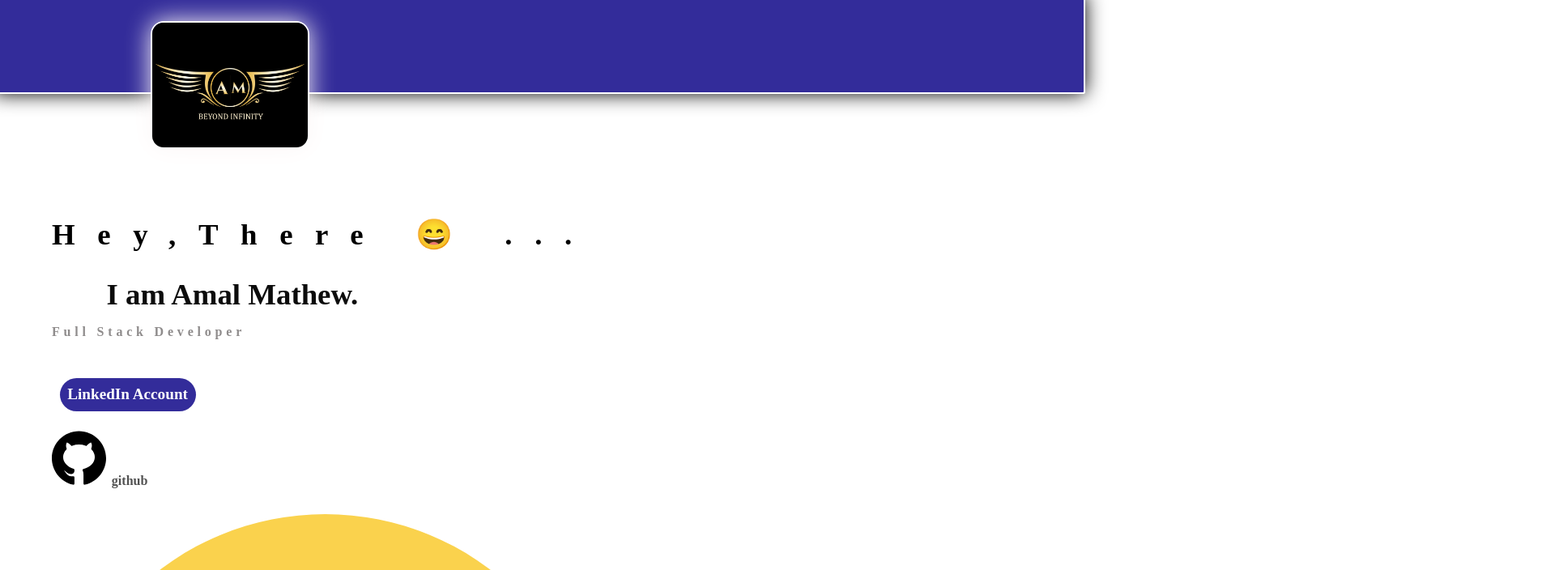
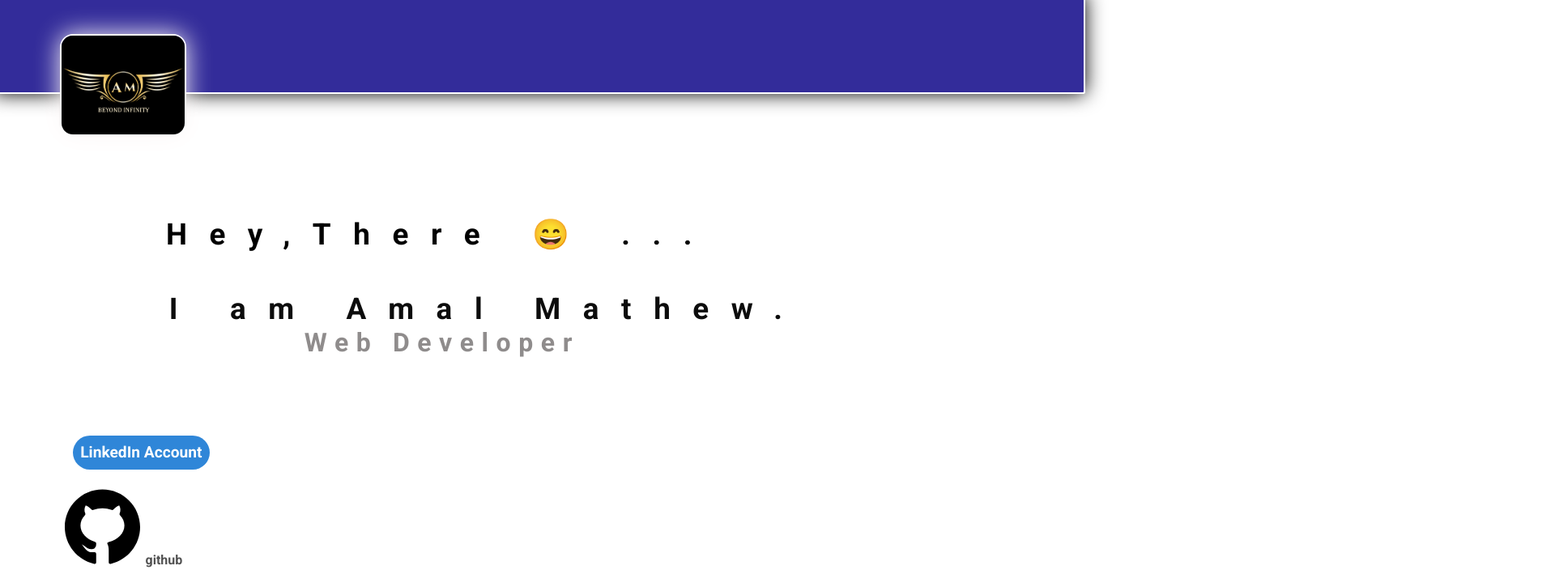
Before and after one commit to amalmathewcodes/amalmathew.github.io, a plain HTML site: page index.html in a window 1280 px wide. Shown: the top 704 px of the page at 81% size, 1920 px wide, since content can reach past the window. Drawn offline with Linux system fonts and the light colour scheme.

Commit message:
updated effects

```diff
--- a/css/main.scss
+++ b/css/main.scss
@@ -1,26 +1,29 @@
-@import url('https://fonts.googleapis.com/css2?family=Oswald:wght@300;400&display=swap');
+@import url('https://fonts.googleapis.com/css2?family=Roboto:ital,wght@0,400;0,700;1,100;1,700&display=swap');
+
 :root{
     --primary-color: rgba(21, 13, 139, 0.87);
 }
 body{
     background: white;
-    font-family: 'Encode Sans SC';
+    font-family: 'Roboto', sans-serif;
     margin: 0;
     overflow-x: hidden;
 
 }
 ::-webkit-scrollbar {
-    width: 15px;
+    width: 20px;
 }
 
 ::-webkit-scrollbar-track {
-    -webkit-box-shadow: inset 0 0 6px rgba(21, 13, 139, 0.87);
+    -webkit-box-shadow:  inset 0 0 6px rgba(0, 0, 0, 0.87);
+    color: rgba(21, 13, 139, 0.87)
 
 }
 
 ::-webkit-scrollbar-thumb {
 
     -webkit-box-shadow: inset 0 0 6px rgba(21, 13, 139, 0.87);
+    border-radius: 2em;
 }
 .Welcome{
     color: black;
@@ -48,8 +51,12 @@ body{
     50% { border-color:rgb(14, 13, 13); }
   }
 .name{
-    margin-left: 10%;
-    margin-right: 10%;
+    margin-left: 3em;
+    letter-spacing: .75em; /* Adjust as needed */
+    padding: .5em;
+}
+.subhead{
+
 }
 .navbar
 {
@@ -64,7 +71,7 @@ body{
 
     .container{
         ul.primary-nav{
-            margin-left: 130em;
+            margin-left: 125em;
         }
         li{
             display: block;
@@ -73,16 +80,7 @@ body{
 
 
         }
-        #logo{
-         margin-bottom: -5em;
-         margin-left: -11em;
-         margin-right: 6em;
-         width: 5em;
-         height: 9em;
-         border:1px outset #f2f2f2;
-         border-radius: 3em;
-         box-shadow: 0 0 25px 0 rgb(240, 236, 236);
-    }
+
     }
 
     .mobile-menu{
@@ -129,7 +127,7 @@ h1{
     }
     .primary-cta{
         text-decoration: none;
-        background-color: var(--primary-color);
+        background-color:  rgb(47, 134, 216);
         font-size: 1.2em;
         font-weight: bold;
         display: inline-block;
@@ -344,20 +342,12 @@ nav{
 
 @media only screen and (min-width: 1200px){
 
-    .hero{
-        .container{
-            .Welcome{
-                text-align: center;
-            }
-        }
-    }
-
-
   .logo{
     position: absolute;
     border-radius: 1em;
-    width: 12em;
-    margin-left: 10em;
+    width: 9.5em;
+    margin-top: 1em;
+    margin-left: 3em;
     border: 2px solid white;
     box-shadow: 0 0 30px rgb(252, 247, 247);
 
@@ -377,9 +367,28 @@ nav{
 
         a{
             color: rgb(252, 252, 252);
+            &:hover,
+            &:focus {
+            transform: translate(0px, -2px);
+            -webkit-box-shadow: 0px 10px 7px -9px white;
+            -moz-box-shadow: 0px 10px 7px -9px white;
+            box-shadow: 0px 10px 7px -9px white;
+            transition: all 0.3s ease-out;
+            }
+
         }
-
+    }
+    }
+    .subhead{
+        text-align: center;
+        font-size: 2em;
+        font-weight: bold;
+        margin-top: -.9em;
+    }
+    .primary-cta{
+        margin-left: .5em;
+    }
+    .hero{
+        padding: 10em 30em 5em 5em;
     }
 }
-
-}
--- a/index.html
+++ b/index.html
@@ -32,7 +32,7 @@
             <div class="left-col">
                 <h1 class="Welcome">Hey,There &#128516 ... </h1>
                 <h1 class="name">  I am Amal Mathew.</h1>
-                <p class="subhead"> Full Stack Developer </p>
+                <p class="subhead"> Web Developer</p>
 
 
                 <div class="hero-cta">
```
Also changed, not shown: css/main.css, 1 other file.
